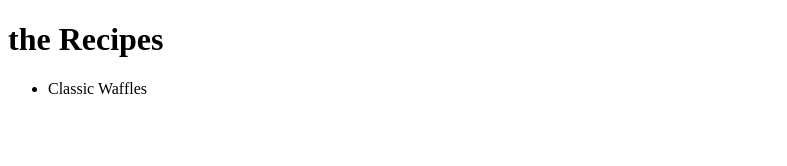
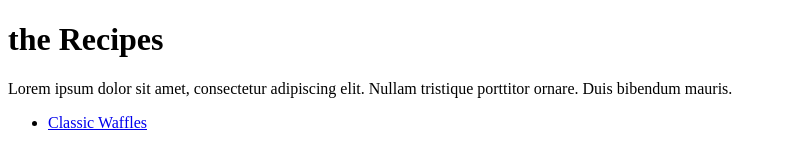
Before and after one commit to wai-pyae/the_recipes, a plain HTML site: page index.html in a window 1280 px wide. Shown: the whole page, without its empty margins (0-787 px from the left). Drawn offline with Linux system fonts and the light colour scheme.

Commit message:
Add index.html

```diff
--- a/index.html
+++ b/index.html
@@ -8,8 +8,10 @@
 </head>
 <body>
     <h1>the Recipes</h1>
+    <p>
+        Lorem ipsum dolor sit amet, consectetur adipiscing elit. Nullam tristique porttitor ornare. Duis bibendum mauris.</p>
     <ul>
-        <li>Classic Waffles</li>
+        <li><a href="waffles.html">Classic Waffles</a></li>
     </ul>
 </body>
 </html>
```
